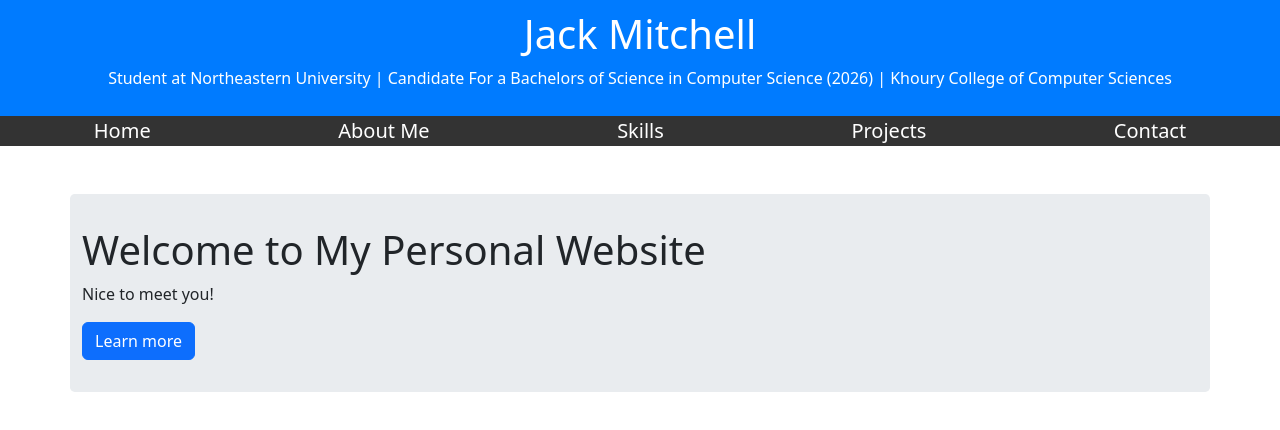
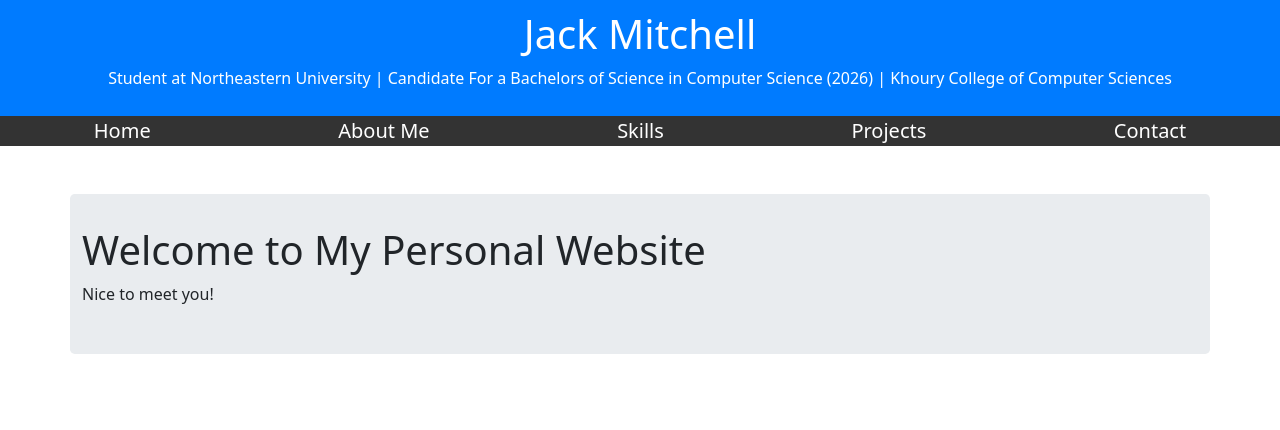
Before and after one commit to jackmitchellNU/Personal-Website, a React (Create React App) app in the folder jack-mitchell-website/: page / in a window 1280 px wide. Shown: the top 430 px of the page. Built offline with nearby package versions, Linux system fonts and the light colour scheme.

Commit message:
Edited home page

```diff
--- a/jack-mitchell-website/src/components/HomePage.js
+++ b/jack-mitchell-website/src/components/HomePage.js
@@ -10,11 +10,12 @@ const HomePage = () => {
           <p>
             Nice to meet you!
           </p>
-          <Button variant="primary">Learn more</Button>
         </Col>
       </Row>
     </Container>
   );
 };
 
+// <Button variant="primary">Learn more</Button>
+
 export default HomePage;
```
